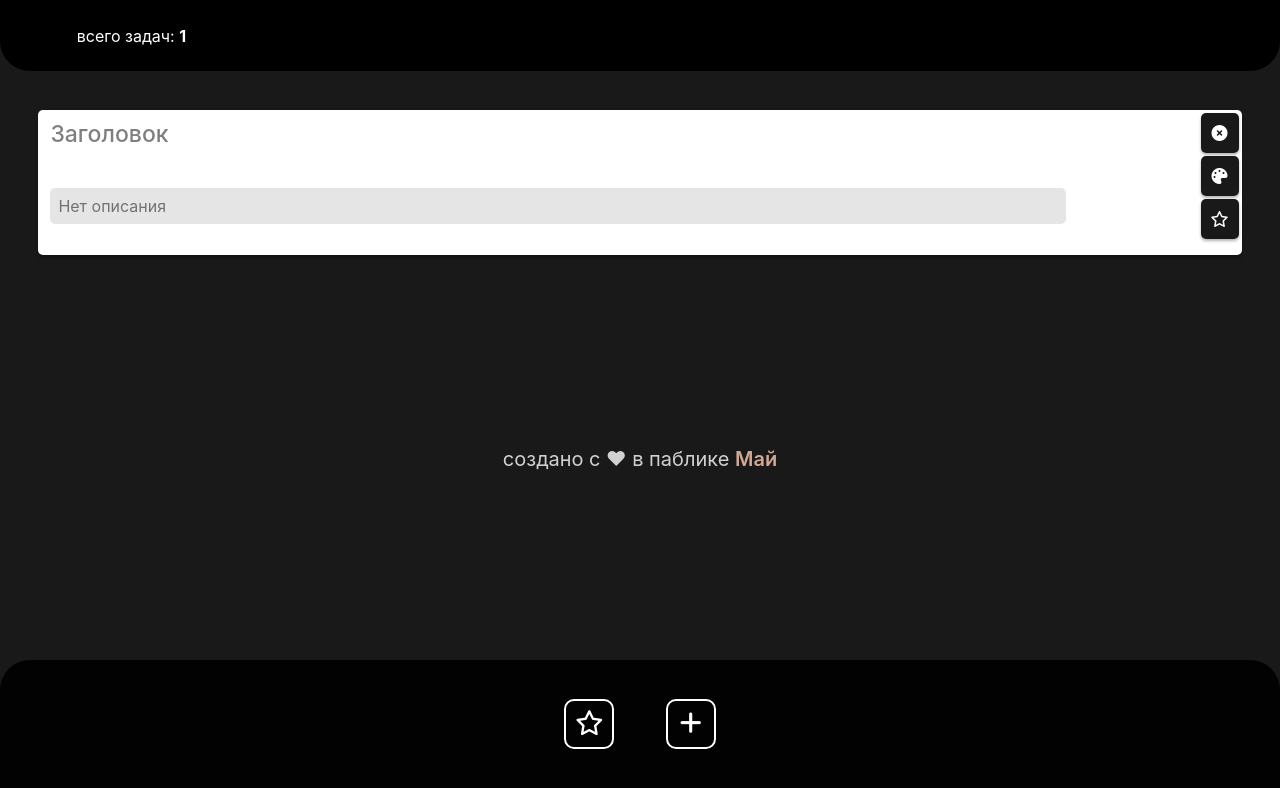
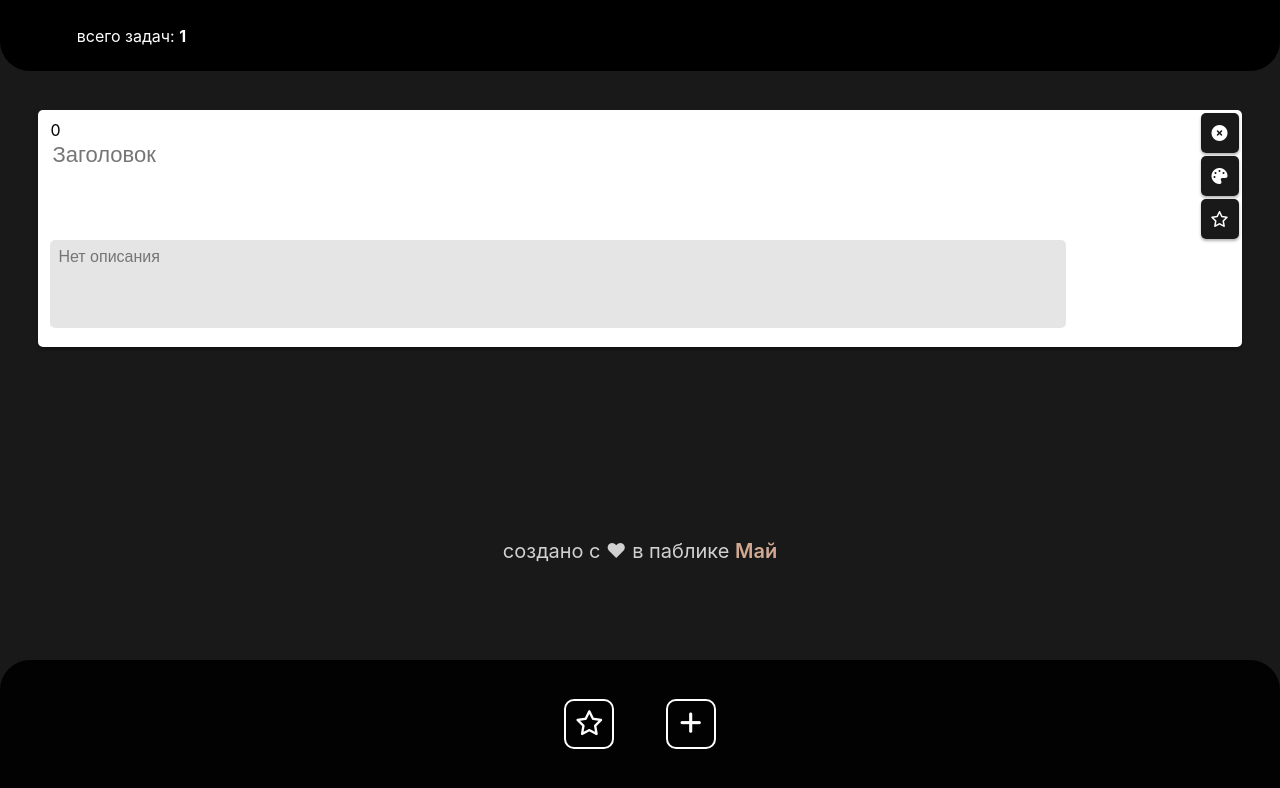
Before and after one commit to Tobias-Bot/todo-app, a React (Create React App) app: page / in a window 1280 px wide. Both pictures are taken after a click on the button 690 px from the left and 723 px from the top of the page. Shown: the top 788 px of the page. Built offline with nearby package versions, Linux system fonts and the light colour scheme.

Commit message:
Fixed bags again

```diff
--- a/src/App.css
+++ b/src/App.css
@@ -47,7 +47,6 @@
 .task {
   position: relative;
   width: auto;
-  min-height: 120px;
   border-radius: 5px;
   background-color: white;
   padding: 10px 15px 15px 12px;
@@ -62,9 +61,10 @@
   border-radius: 5px;
   background-color: rgba(0, 0, 0, 0);
   resize: none;
-  font-size: 23px;
+  font-size: 22px;
   font-weight: 500;
   outline: none;
+  font-family: Arial;
 }
 
 .taskText {
@@ -77,6 +77,7 @@
   background-color: rgba(0, 0, 0, 0.1);
   border-radius: 5px;
   outline: none;
+  font-family: Arial;
 }
 
 .taskMainInfo {
--- a/src/components/Task.js
+++ b/src/components/Task.js
@@ -22,51 +22,63 @@ class Task extends React.Component {
     this.ChangeDescription = this.ChangeDescription.bind(this);
   }
 
-  componentDidMount() {
-    this.taskTitle.current.innerText = this.props.task.title;
-    this.taskText.current.innerText = this.props.task.description;
-  }
-
-  componentDidUpdate() {
-    this.taskTitle.current.innerText = this.props.task.title;
-    this.taskText.current.innerText = this.props.task.description;
-
-    let el = this.taskTitle.current;
-
-    const range = document.createRange();
-    range.selectNodeContents(el);
-    range.collapse(false);
-    const sel = window.getSelection();
-    sel.removeAllRanges();
-    sel.addRange(range);
-  }
+  // componentDidUpdate() {
+  //   this.taskTitle.current.value = this.props.task.title;
+  //   this.taskText.current.value = this.props.task.description;
+  // }
 
   colorInputClick() {
     this.colorInput.current.click();
   }
 
   ChangeTitle(e) {
-    this.setState({ title: e.target.innerHTML }, () => {
+    let state = {
+      title: e.target.value,
+      description: this.props.task.description,
+      color: this.props.task.color,
+      isImportant: this.props.task.isImportant,
+    }
+
+    this.setState(state, () => {
       this.props.onTaskChange(this.state, this.props.index);
     });
   }
 
   ChangeDescription(e) {
-    this.setState({ description: e.target.innerHTML }, () => {
+    let state = {
+      title: this.props.task.title,
+      description: e.target.value,
+      color: this.props.task.color,
+      isImportant: this.props.task.isImportant,
+    }
+
+    this.setState(state, () => {
       this.props.onTaskChange(this.state, this.props.index);
     });
   }
 
   ChangeColor(e) {
-    this.setState({ color: e.target.value }, () => {
+    let state = {
+      title: this.props.task.title,
+      description: this.props.task.description,
+      color: e.target.value,
+      isImportant: this.props.task.isImportant,
+    }
+
+    this.setState(state, () => {
       this.props.onTaskChange(this.state, this.props.index);
     });
   }
 
   changeStatus() {
-    let status = this.state.isImportant;
+    let state = {
+      title: this.props.task.title,
+      description: this.props.task.description,
+      color: this.props.task.color,
+      isImportant: !this.props.task.isImportant,
+    }
 
-    this.setState({ isImportant: status ? false : true }, () => {
+    this.setState(state, () => {
       this.props.onTaskChange(this.state, this.props.index);
     });
   }
@@ -90,21 +102,24 @@ class Task extends React.Component {
 
     return (
       <div className="task" style={taskColor}>
+        {this.props.index}
         <div className="taskMainInfo">
-          <div
+          <textarea
             className="taskTitle"
-            contentEditable="true"
+            placeholder="Заголовок"
+            rows="2"
             ref={this.taskTitle}
-            placeholder="Заголовок"
-            onInput={this.ChangeTitle}
-          ></div>
-          <div
+            value={this.props.task.title}
+            onChange={this.ChangeTitle}
+          ></textarea>
+          <textarea
             className="taskText"
-            contentEditable="true"
+            placeholder="Нет описания"
+            rows="4"
             ref={this.taskText}
-            placeholder="Нет описания"
-            onInput={this.ChangeDescription}
-          ></div>
+            value={this.props.task.description}
+            onChange={this.ChangeDescription}
+          ></textarea>
         </div>
         <div className="taskSettings">
           <div className="btnOption" onClick={this.deleteTask}>
--- a/src/components/TodoList.js
+++ b/src/components/TodoList.js
@@ -109,14 +109,18 @@ class TodoList extends React.Component {
 
     tasks[index] = task;
 
-    this.setState({ tasks });
+    this.setState({ tasks }, () => {
+      console.log(tasks);
+    });
   }
 
   deleteTask = (index) => {
     let tasks = this.state.tasks;
     tasks.splice(index, 1);
 
-    this.setState({ tasks });
+    this.setState({ tasks }, () => {
+      console.log(tasks);
+    });
   };
 
   sortTasksByImportant() {
```
